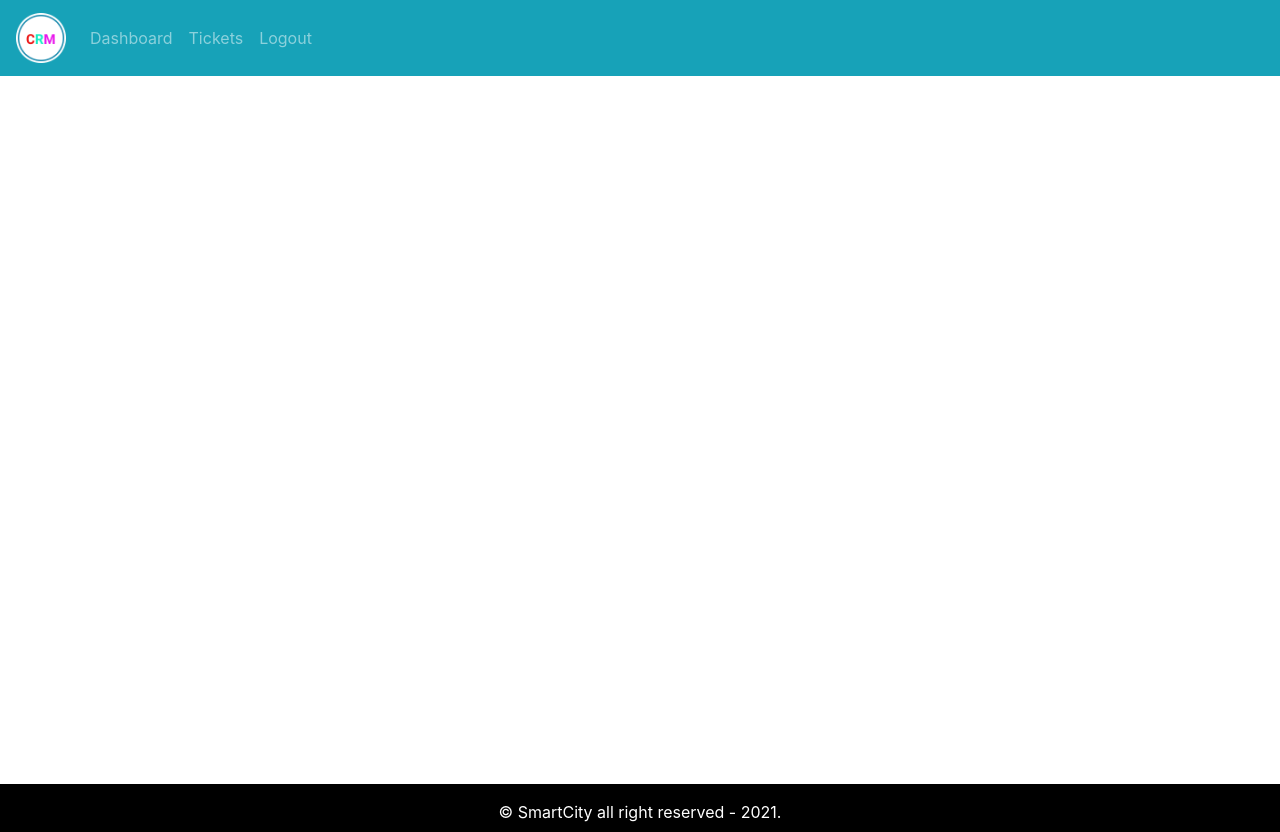
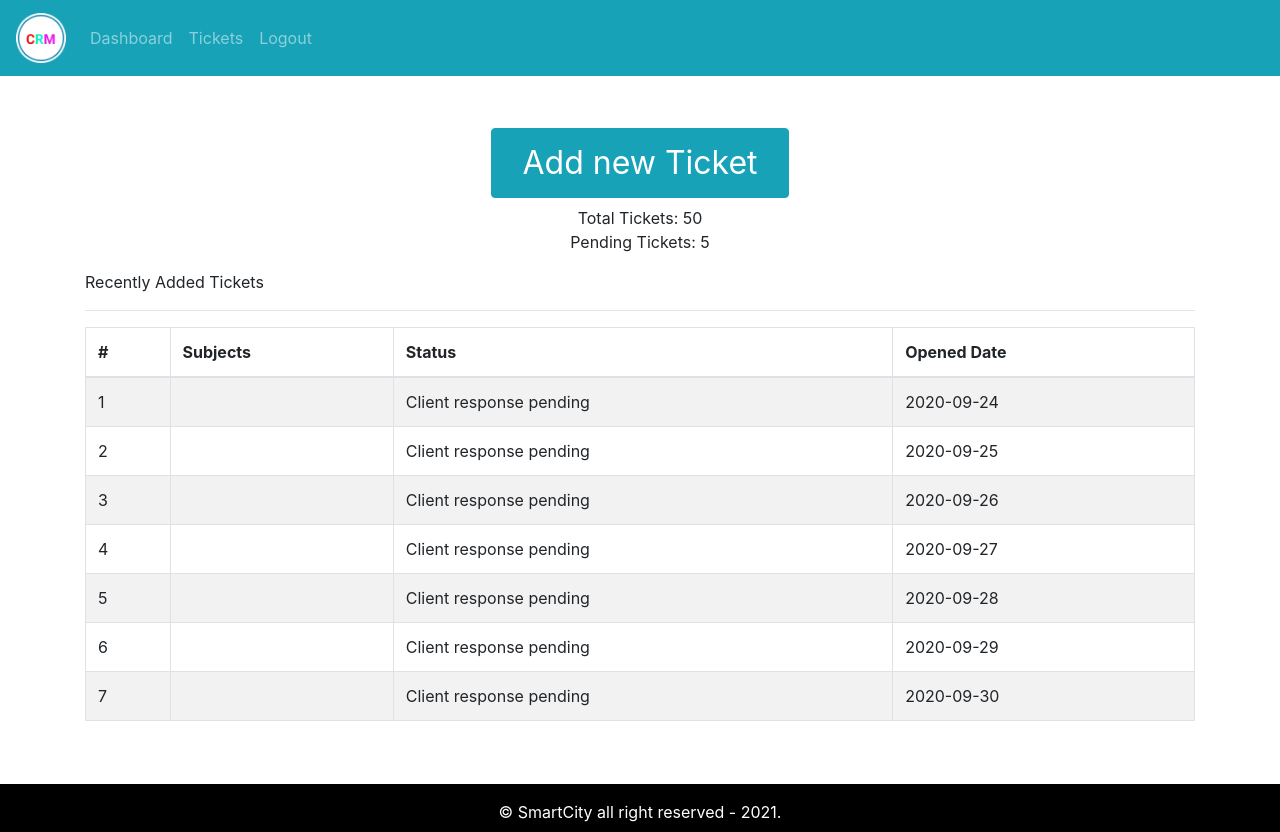
Before and after one commit to oussamafourati/dashboard-frontend, a React (Create React App) app: page / in a window 1280 px wide. Built offline with nearby package versions, Linux system fonts and the light colour scheme.

Commit message:
dashboard ui added

```diff
--- a/src/App.js
+++ b/src/App.js
@@ -1,13 +1,14 @@
 import React from 'react';
 import './App.css';
 import { DefaultLayout } from './layout/DefaultLayout';
+import { Dashboard } from './pages/dashboard/DashboardPage';
 import { Entry } from './pages/entry/Entry.page';
 function App() {
   return (
     <div className="App">
      {/*<Entry/>*/}
      <DefaultLayout>
-
+       <Dashboard/>
      </DefaultLayout>
     </div>
   );
--- /dev/null
+++ b/src/assets/data/test-tickets.json
@@ -0,0 +1,37 @@
+[
+    {
+        "id":1,
+        "status": "Client response pending",
+        "addedAt": "2020-09-24"
+    },
+    {
+        "id":2,
+        "status": "Client response pending",
+        "addedAt": "2020-09-25"
+    },
+    {
+        "id":3,
+        "status": "Client response pending",
+        "addedAt": "2020-09-26"
+    },
+    {
+        "id":4,
+        "status": "Client response pending",
+        "addedAt": "2020-09-27"
+    },
+    {
+        "id":5,
+        "status": "Client response pending",
+        "addedAt": "2020-09-28"
+    },
+    {
+        "id":6,
+        "status": "Client response pending",
+        "addedAt": "2020-09-29"
+    },
+    {
+        "id":7,
+        "status": "Client response pending",
+        "addedAt": "2020-09-30"
+    }
+]
--- /dev/null
+++ b/src/components/ticket-table/TicketTable.js
@@ -0,0 +1,33 @@
+import React from 'react'
+
+import { Table } from "react-bootstrap"
+
+
+export const TicketTable = ({tickets}) => {
+    return (
+        <Table striped bordered hover>
+            <thead>
+                <tr>
+                    <th>#</th>
+                    <th>Subjects</th>
+                    <th>Status</th>
+                    <th>Opened Date</th>
+                </tr>
+            </thead>
+            <tbody>
+                {tickets.length ? tickets.map((row) =>
+                    <tr key={row.id}>
+                        <td>{row.id}</td>
+                        <td>{row.subject}</td>
+                        <td>{row.status}</td>
+                        <td>{row.addedAt}</td>
+                    </tr>
+                ):(
+                <tr>
+                    <td colSpan="4" className="text-center">No ticket show</td>
+                </tr>
+                )}
+            </tbody>
+        </Table>
+    )
+}
--- /dev/null
+++ b/src/pages/dashboard/DashboardPage.js
@@ -0,0 +1,35 @@
+import React from 'react'
+import { Container, Row, Col, Button } from 'react-bootstrap'
+import { TicketTable } from '../../components/ticket-table/TicketTable'
+
+import tickets from "../../assets/data/test-tickets.json"
+
+
+export const Dashboard = () => {
+    return (
+        <Container>
+            <Row>
+                <Col className="text-center mt-5 mb-2">
+                    <Button variant="info" style={{'fontSize':'2rem', 'padding': "10px 30px"}}>Add new Ticket</Button>
+                </Col>
+            </Row>
+            <Row>
+                <Col className="text-center mb-2">
+                    <div>Total Tickets: 50</div>
+                    <div>Pending Tickets: 5</div>
+                </Col>
+            </Row>
+            <Row>
+                <Col className="mt-2">
+                    Recently Added Tickets
+                </Col>
+            </Row>
+            <hr/>
+            <Row>
+                <Col className="recent-ticket">
+                    <TicketTable tickets={tickets}/>
+                </Col>
+            </Row>
+        </Container>
+    )
+}
```
